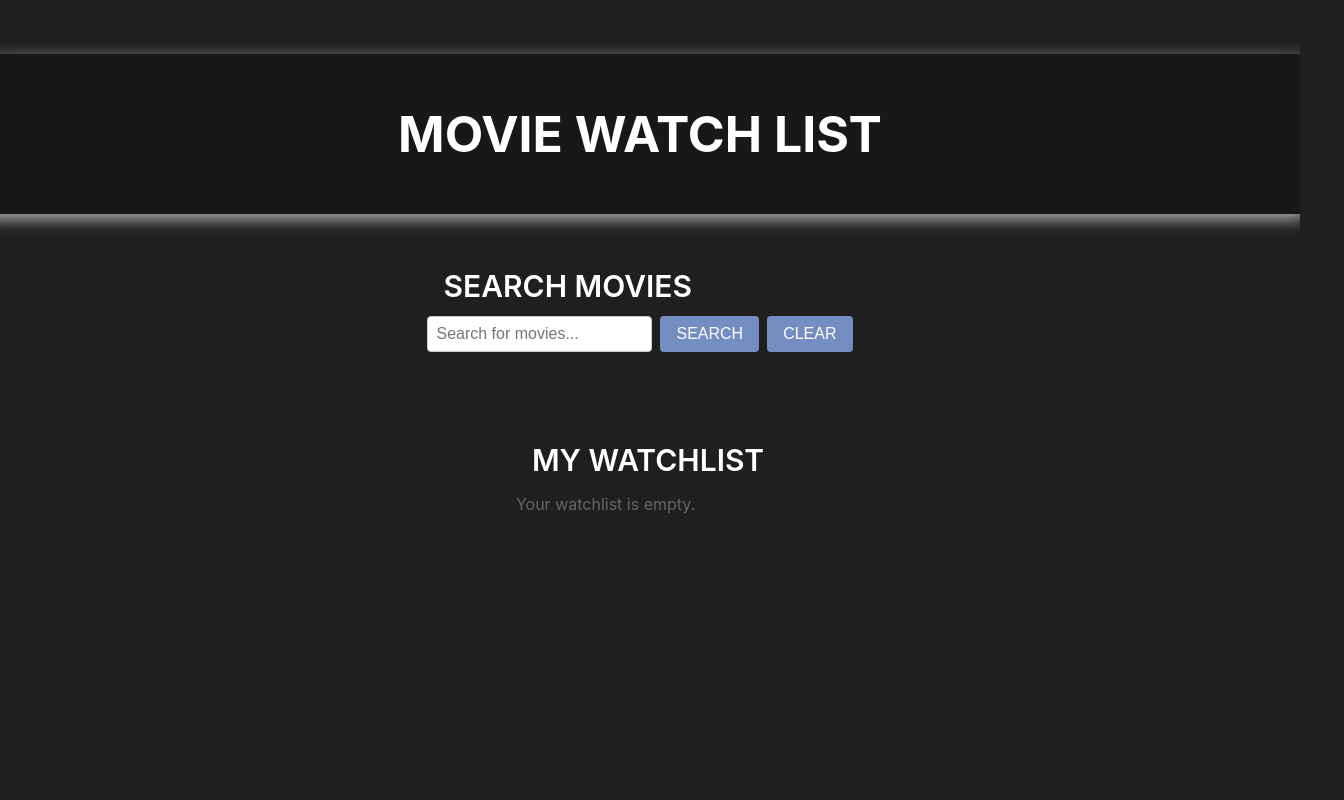
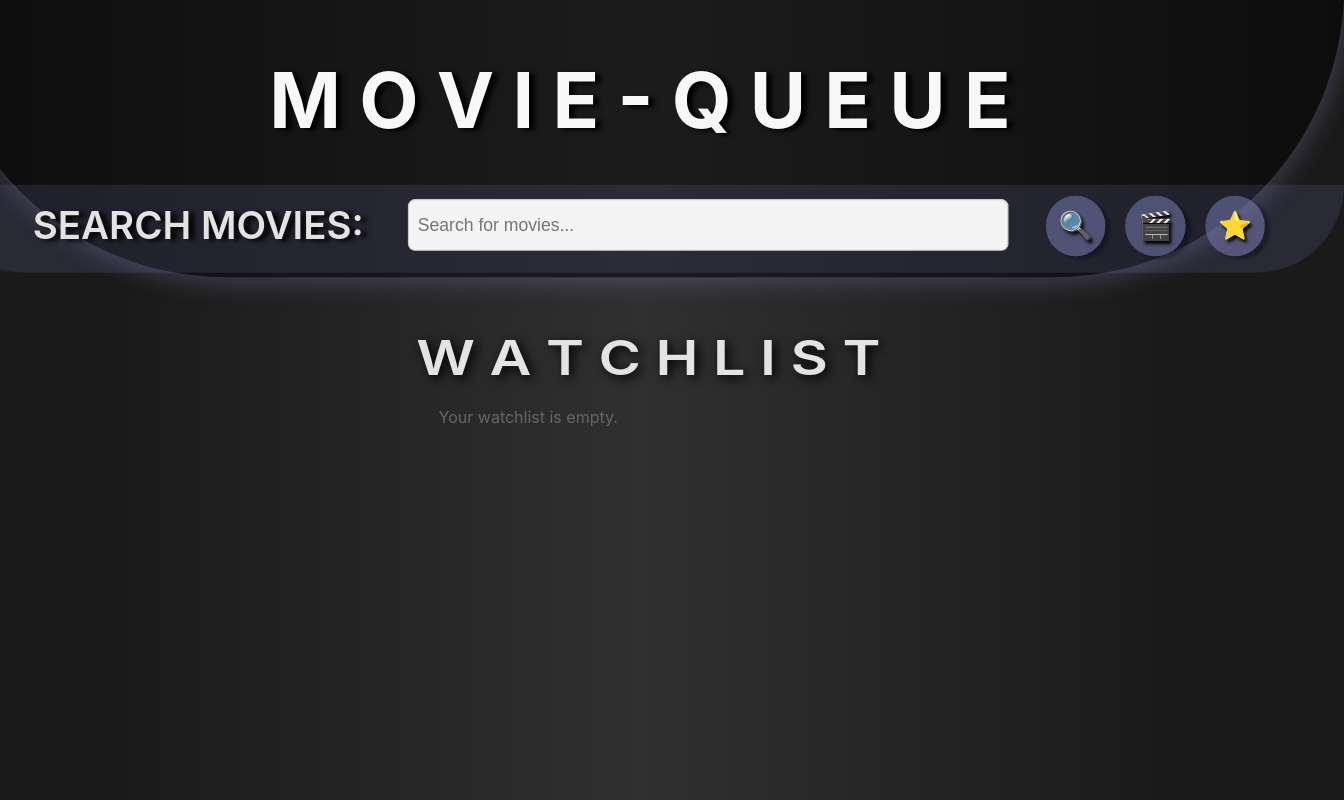
Before and after one commit to RobinJohansson1992/watch-list, a React (Vite) app: page / in a window 1280 px wide. Shown: the whole page, 1344 px wide, since content can reach past the window. Built offline with nearby package versions, Linux system fonts and the light colour scheme.

Commit message:
added popup windows when you add or remove movie from list.

```diff
--- a/src/App.css
+++ b/src/App.css
@@ -1,10 +1,23 @@
+* {
+  margin: 0px;
+}
 body {
   width: 100vw;
   height: 100vh;
   padding: 0;
   margin: 0;
-  background-color: rgb(31, 31, 31);
+  background-color: rgb(28, 28, 28);
+  background: #1a1a1a;
+  background: linear-gradient(
+    90deg,
+    rgba(26, 26, 26, 1) 9%,
+    rgba(48, 48, 48, 1) 50%,
+    rgba(26, 26, 26, 1) 91%
+  );
   color: white;
+  display: flex;
+  justify-content: center;
+  overflow-x: hidden;
 }
 
 /* Main container */
@@ -12,10 +25,8 @@ body {
   display: flex;
   flex-direction: column;
   align-items: center;
-  padding: 20px;
-  max-width: 1200px;
-  margin: 0 auto;
-  margin-top: none;
+  max-width: 80vw;
+  /* margin: 0 auto; */
   font-family:
     -apple-system, BlinkMacSystemFont, "Segoe UI", Roboto, Oxygen, Ubuntu,
     Cantarell, "Open Sans", "Helvetica Neue", sans-serif;
@@ -23,29 +34,48 @@ body {
 
 /* Headings */
 .app-title {
-  font-size: 50px;
+  margin: 0px;
+}
+.header-box {
+  font-size: 35px;
   font-weight: bold;
-  margin-bottom: 30px;
-  background-color: #181818;
-  width: 110%;
-  height: 10rem;
+  margin-top: 0px;
+  margin-bottom: 2rem;
+  background-color: #151515;
+  background: #0d0d0d;
+  background: linear-gradient(
+    90deg,
+    rgba(13, 13, 13, 1) 0%,
+    rgba(28, 28, 28, 1) 50%,
+    rgba(13, 13, 13, 1) 100%
+  );
+  width: 100vw;
+  height: 13rem;
+  border-radius: 0.6rem;
   display: flex;
+  flex-direction: column;
   justify-content: center;
   align-items: center;
-  box-shadow: 5px 5px 15px rgba(255, 255, 255, 0.66);
+  text-shadow: 5px 2px 5px rgb(0, 0, 0);
+  box-shadow: 2px 2px 25px rgba(191, 183, 255, 0.262);
+  transform: scale(1.1);
+  padding: 3.5rem 0rem 0rem 0rem;
+  border-radius: 0rem 0rem 35rem 35rem;
 }
-.app-title h1 {
-  font-size: 10rem;
+.header-box h1 {
+  color: rgb(248, 248, 248);
+  text-shadow: 5px 2px 5px rgb(0, 0, 0);
+  padding-bottom: 0.2rem;
 }
 
 .section-title {
-  font-size: 30px;
+  font-size: 35px;
   font-weight: 600;
-  margin-bottom: 12px;
   display: flex;
   flex-direction: column;
   align-items: start;
   margin-left: 1rem;
+  color: rgb(227, 227, 227);
 }
 
 .results-title {
@@ -56,35 +86,68 @@ body {
 
 /* Search section */
 .search-section {
-  margin-bottom: 2rem;
+  width: 100%;
+  height: 3.5rem;
+  display: flex;
+  justify-content: center;
+  align-items: center;
+  align-self: start;
+  margin-top: 2rem;
+  background-color: rgba(155, 160, 255, 0.119);
+  border-radius: 0rem 0rem 0.6rem 0.6rem;
+  padding-top: 0.5rem;
+  padding-bottom: 1rem;
+  border-radius: 0rem 0rem 35rem 35rem;
 }
 
 .search-form {
   display: flex;
   gap: 8px;
-  margin-bottom: 1px;
+  margin-top: 3px;
 }
 
 .search-input {
   flex-grow: 1;
   padding: 8px;
+  height: 1.8em;
+  width: 33rem;
   border: 1px solid #ccc;
-  border-radius: 4px;
+  border-radius: 0.4rem;
   font-size: 16px;
+  margin-left: 2.5rem;
+  margin-right: 1rem;
+  margin-top: 3px;
+  background-color: rgb(244, 244, 244);
+  -webkit-border-radius: 0.4rem;
+  -moz-border-radius: 0.4rem;
+  -ms-border-radius: 0.4rem;
+  -o-border-radius: 0.4rem;
 }
 
 .search-button {
-  background-color: #748ec2;
-  color: white;
-  padding: 8px 16px;
+  background-color: rgba(119, 122, 177, 0.548);
+  color: rgb(255, 255, 255);
+  padding: 8px;
   border: none;
-  border-radius: 4px;
+  border-radius: 3rem;
   cursor: pointer;
-  font-size: 16px;
+  font-size: 25px;
+  margin: 0px 0px 0px 10px;
+  width: 3.4rem;
+  height: 3.4rem;
+  text-shadow: 2px 2px 3px rgb(0, 0, 0);
+  display: flex;
+  justify-content: center;
+  align-items: center;
+  box-shadow: 5px 3px 3px rgba(0, 0, 0, 0.318);
 }
 
 .search-button:hover {
-  background-color: #5d7199;
+  background-color: rgba(197, 200, 255, 0.551);
+}
+.search-button:active {
+  background-color: rgba(84, 87, 136, 0.311);
+  box-shadow: none;
 }
 
 /* Messages */
@@ -105,7 +168,10 @@ body {
 .movie-grid {
   display: grid;
   grid-template-columns: repeat(1, 1fr);
-  gap: 16px;
+  width: 100%;
+  display: flex;
+  justify-content: center;
+  flex-wrap: wrap;
 }
 
 /* Responsive grid */
@@ -120,22 +186,41 @@ body {
     grid-template-columns: repeat(3, 1fr);
   }
 }
+#watch-title {
+  display: flex;
+  justify-self: center;
+  font-size: 3rem;
+  margin-bottom: 20px;
+  margin-top: none;
+  transform: scaleX(1.2);
+  text-shadow: 3px 3px 10px black;
+}
 
 .movie-card {
-  border: 1px solid #8b8b8b;
+  border: 1px solid rgba(193, 183, 255, 0.407);
   border-radius: 4px;
-  padding: 12px;
+  padding: 19px;
   display: flex;
   flex-direction: column;
-  background-color: rgb(66, 66, 66);
-  height: 90%;
-  width: 80%;
+  justify-content: space-between;
+  background-color: rgba(26, 24, 34, 0.514);
+  background: #121212;
+  background: linear-gradient(
+    90deg,
+    rgba(18, 18, 18, 1) 0%,
+    rgba(28, 28, 28, 1) 50%,
+    rgba(18, 18, 18, 1) 100%
+  );
+  height: 22rem;
+  width: 10.5rem;
   margin: 1rem;
+  box-shadow: 2px 2px 7px rgba(193, 183, 255, 0.407);
 }
 
 .movie-poster {
   width: 100%;
   height: 300px;
+  max-height: 230px;
   object-fit: cover;
   margin-bottom: 8px;
 }
@@ -159,7 +244,7 @@ body {
 /* Buttons */
 .add-button {
   margin-top: 8px;
-  background-color: #0c983f;
+  background-color: #639b5390;
   color: white;
   padding: 4px 12px;
   border: none;
@@ -171,6 +256,7 @@ body {
 
 .add-button:hover {
   background-color: #137c39;
+  box-shadow: 0px 0px 6px rgba(0, 0, 0, 0.921);
 }
 
 .remove-button {
@@ -183,6 +269,10 @@ body {
   cursor: pointer;
   font-size: 14px;
   height: 2rem;
+  display: flex;
+  justify-content: center;
+  align-items: center;
+  justify-self: end;
 }
 
 .remove-button:hover {
@@ -198,3 +288,42 @@ body {
 .watchlist-section {
   margin-top: 1rem;
 }
+
+.popup-overlay {
+  position: fixed;
+  inset: 0;
+  background: rgba(0, 0, 0, 0.6);
+  display: flex;
+  align-items: center;
+  justify-content: center;
+  z-index: 100;
+}
+
+.popup-content {
+  background: rgba(0, 0, 0, 0.856);
+  padding: 2rem;
+  border-radius: 5px;
+  width: 18rem;
+  text-align: center;
+  border: 1px solid rgb(116, 116, 116);
+}
+
+.popup-poster {
+  width: 13rem;
+  border-radius: 8px;
+}
+.popup-content button {
+  margin-top: 8px;
+  background-color: #ba3333ea;
+  color: white;
+  padding: 4px 12px;
+  border: none;
+  border-radius: 4px;
+  cursor: pointer;
+  font-size: 14px;
+  height: 2rem;
+  width: 80%;
+}
+.popup-content button:hover {
+  background-color: #7d1919;
+}
--- a/src/components/MovieSearch.jsx
+++ b/src/components/MovieSearch.jsx
@@ -4,6 +4,7 @@ import { useState, useEffect } from "react";
 import Search from "./MovieSearchComponents/Search";
 import SearchResults from "./MovieSearchComponents/SearchResults";
 import WatchList from "./MovieSearchComponents/WatchList";
+import Popup from "./MovieSearchComponents/Popup";
 
 function MovieSearch() {
   const [searchResults, setSearchResults] = useState([]);
@@ -26,15 +27,25 @@ function MovieSearch() {
     //gör searchResults till tom array:
     setSearchResults([]);
   }
+  // popup:
+  const [moviePopup, setMoviePopup] = useState(null);
+  const [popupMessage, setPopupMessage] = useState("");
 
   function AddToWatchList(movieToAdd) {
     if (!watchList.some((movie) => movie.imdbID === movieToAdd.imdbID)) {
       SetWatchList([...watchList, movieToAdd]);
     }
+    setPopupMessage("✅ Added to watchlist!");
+    setMoviePopup(movieToAdd);
   }
 
   function RemoveFromWatchList(idToRemove) {
+    const movieToRemove = watchList.find(
+      (movie) => movie.imdbID === idToRemove,
+    );
     SetWatchList(watchList.filter((movie) => movie.imdbID !== idToRemove));
+    setPopupMessage("🗑️ Removed from watchlist.");
+    setMoviePopup(movieToRemove);
   }
 
   async function HandleSearch(event, searchTerm) {
@@ -54,9 +65,16 @@ function MovieSearch() {
 
   return (
     <>
-      <h1 className="app-title">MOVIE WATCH LIST</h1>
+      <div className="header-box">
+        <h1 className="app-title">M O V I E - Q U E U E</h1>
+        <Search handleSearch={HandleSearch} clearResults={clearResults} />
+      </div>
+      <Popup
+        movie={moviePopup}
+        onClose={() => setMoviePopup(null)}
+        message={popupMessage}
+      />
       {/*search form*/}
-      <Search handleSearch={HandleSearch} clearResults={clearResults} />
       <SearchResults
         searchResults={searchResults}
         addToWatchList={AddToWatchList}
--- a/src/components/MovieSearchComponents/MovieCard.jsx
+++ b/src/components/MovieSearchComponents/MovieCard.jsx
@@ -1,5 +1,3 @@
-import React from "react";
-
 function MovieCard({ movie, btnFunction, btnClass, btnText }) {
   return (
     <div className="movie-card">
--- /dev/null
+++ b/src/components/MovieSearchComponents/Popup.jsx
@@ -0,0 +1,19 @@
+function Popup({ movie, onClose, message }) {
+  if (!movie) return null;
+
+  return (
+    <div className="popup-overlay" onClick={onClose}>
+      <div className="popup-content" onClick={(e) => e.stopPropagation()}>
+        {movie.poster !== "N/A" && (
+          <img src={movie.Poster} alt={movie.Title} className="popup-poster" />
+        )}
+        <h2>{movie.Title}</h2>
+        <p>{movie.Year}</p>
+        <p>{message}</p>
+        <button onClick={onClose}>CLOSE</button>
+      </div>
+    </div>
+  );
+}
+
+export default Popup;
--- a/src/components/MovieSearchComponents/Search.jsx
+++ b/src/components/MovieSearchComponents/Search.jsx
@@ -15,7 +15,7 @@ function Search({ handleSearch, clearResults }) {
 
   return (
     <div className="search-section">
-      <h2 className="section-title">SEARCH MOVIES</h2>
+      <h2 className="section-title">SEARCH MOVIES:</h2>
       <form
         className="search-form"
         onSubmit={(event) => handleSearch(event, searchTerm)}
@@ -28,11 +28,12 @@ function Search({ handleSearch, clearResults }) {
           onChange={handleSearchChange}
         />
         <button type="submit" className="search-button">
-          SEARCH
+          🔍
         </button>
         <button className="search-button" onClick={handleSearchClear}>
-          CLEAR
+          🎬
         </button>
+        <button className="search-button">⭐</button>
       </form>
     </div>
   );
--- a/src/components/MovieSearchComponents/WatchList.jsx
+++ b/src/components/MovieSearchComponents/WatchList.jsx
@@ -3,7 +3,9 @@ import MovieCard from "./MovieCard";
 function WatchList({ movies, removeFromWatchList }) {
   return (
     <div className="watchlist-section">
-      <h2 className="section-title">MY WATCHLIST</h2>
+      <h2 className="section-title" id="watch-title">
+        W A T C H L I S T
+      </h2>
       {/* 2 html-element(paranteserna): om det första är true så kör det, annars kör det andra. */}
       {movies.length < 1 ? (
         <p className="empty-watchlist">Your watchlist is empty.</p>
```
